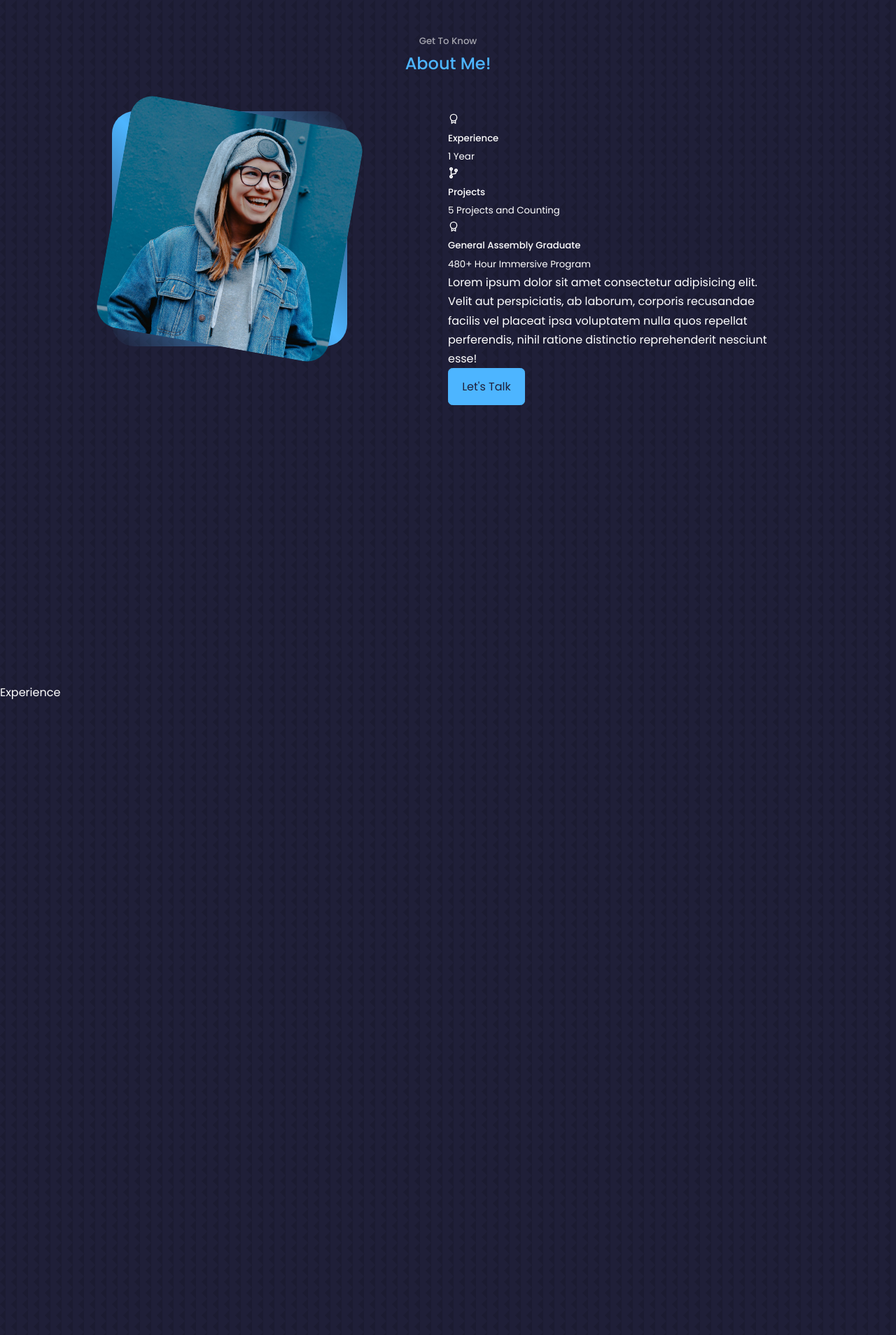
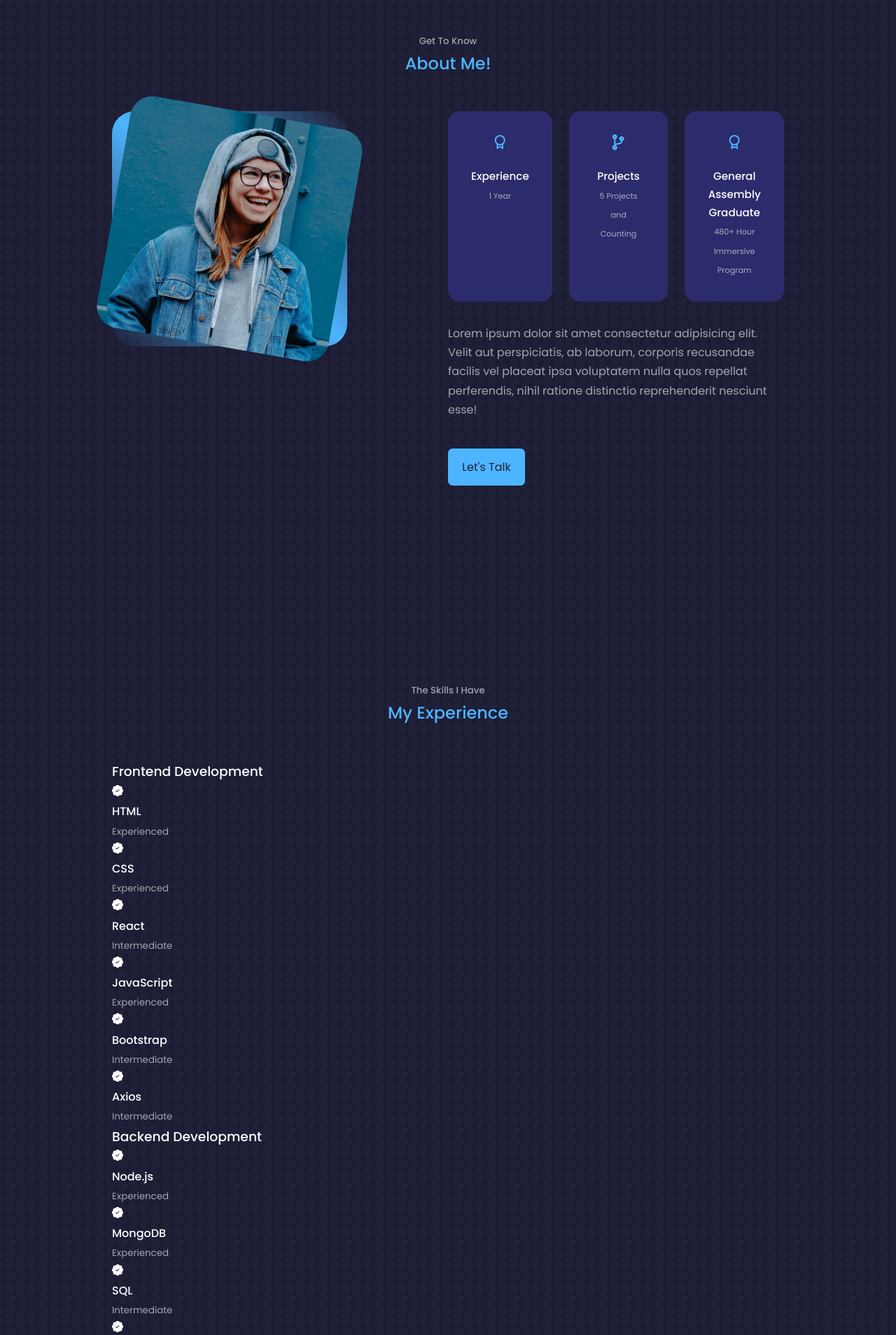
Before and after one commit to codyavila/react-portfolio-website-1, a React (Create React App) app: page / in a window 1280 px wide. Shown: the part 880-2788 px from the top of the page at 70% size. Built offline with nearby package versions, Linux system fonts and the light colour scheme.

Commit message:
Added styling for About Me and Added content to Experience

```diff
--- a/src/components/about/about.css
+++ b/src/components/about/about.css
@@ -17,4 +17,89 @@
     border-radius: 2rem;
     overflow: hidden;
     transform: rotate(10deg);
+    transition: var(--transition);
 }
+
+.about_me-image:hover {
+    transform: rotate(0);
+}
+
+.about_cards {
+    display: grid;
+    grid-template-columns: repeat(3, 1fr);
+    gap: 1.5rem;
+}
+
+.about_card {
+    background: var(--color-bg-variant);
+    border: 1px solid transparent;
+    border-radius: 1rem;
+    padding: 2rem;
+    text-align: center;
+    transition: var(--transition);
+}
+
+.about_card:hover {
+    background: transparent;
+    border-color: var(--color-primary-variant);
+    cursor: default;
+}
+
+.about_icon {
+    color: var(--color-primary);
+    font-size: 1.4rem;
+    margin-bottom: 1rem;
+}
+
+.about_card h5 {
+    font-size: 0.95rem;
+}
+
+.about_card small {
+    font-size: 0.7rem;
+    color: var(--color-light);
+}
+
+.about_content p {
+    margin: 2rem 0 2.6rem;
+    color: var(--color-light);
+}
+/* ================ MEDIA QUERIES (MEDIUM DEVICES) ======================= */
+
+@media screen and (max-width: 1024px) {
+    .about_container {
+        grid-template-columns: 1fr;
+        gap: 0;
+    }
+
+    .about_me {
+        width: 50%;
+        margin: 2rem auto 4rem;
+    }
+
+    .about_content p {
+        margin: 1rem 0 1.5rem;
+    }
+}
+
+/* ================ MEDIA QUERIES (SMALL DEVICES) ======================= */
+
+@media screen and (max-width: 600px) {
+    .about_me {
+        width: 65%;
+        margin: 0 auto 3rem;
+    }
+
+    .about_cards {
+        grid-template-columns: 1fr 1fr;
+        gap: 1rem;
+    }
+
+    .about_content {
+        text-align: center;
+    }
+
+    .about_content p {
+        margin: 1.5rem 0;
+    }
+}
--- a/src/components/experience/Experience.jsx
+++ b/src/components/experience/Experience.jsx
@@ -1,9 +1,88 @@
 import React from 'react'
 import './experience.css'
+import {BsFillPatchCheckFill} from 'react-icons/bs'
 
 const Experience = () => {
   return (
-    <section id='experience'>Experience</section>
+    <section id='experience'>
+      <h5>The Skills I Have</h5>
+      <h2>My Experience</h2>
+
+      <div className='container exxperience_container'>
+        {/* FRONTEND */}
+        <div className='experience_frontend'>
+          <h3>Frontend Development</h3>
+          <div className='experience_content'>
+            <article className='experience_details'>
+              <BsFillPatchCheckFill />
+              <h4>HTML</h4>
+              <small className='text-light'>Experienced</small>
+            </article>
+            <article className='experience_details'>
+              <BsFillPatchCheckFill />
+              <h4>CSS</h4>
+              <small className='text-light'>Experienced</small>
+            </article>
+            <article className='experience_details'>
+              <BsFillPatchCheckFill />
+              <h4>React</h4>
+              <small className='text-light'>Intermediate</small>
+            </article>
+            <article className='experience_details'>
+              <BsFillPatchCheckFill />
+              <h4>JavaScript</h4>
+              <small className='text-light'>Experienced</small>
+            </article>
+            <article className='experience_details'>
+              <BsFillPatchCheckFill />
+              <h4>Bootstrap</h4>
+              <small className='text-light'>Intermediate</small>
+            </article>
+            <article className='experience_details'>
+              <BsFillPatchCheckFill />
+              <h4>Axios</h4>
+              <small className='text-light'>Intermediate</small>
+            </article>
+          </div>
+        </div>
+        {/* BACKEND */}
+        <div className='experience_backend'>
+          <h3>Backend Development</h3>
+          <div className='experience_content'>
+            <article className='experience_details'>
+              <BsFillPatchCheckFill />
+              <h4>Node.js</h4>
+              <small className='text-light'>Experienced</small>
+            </article>
+            <article className='experience_details'>
+              <BsFillPatchCheckFill />
+              <h4>MongoDB</h4>
+              <small className='text-light'>Experienced</small>
+            </article>
+            <article className='experience_details'>
+              <BsFillPatchCheckFill />
+              <h4>SQL</h4>
+              <small className='text-light'>Intermediate</small>
+            </article>
+            <article className='experience_details'>
+              <BsFillPatchCheckFill />
+              <h4>Python</h4>
+              <small className='text-light'>Intermediate</small>
+            </article>
+            <article className='experience_details'>
+              <BsFillPatchCheckFill />
+              <h4>Mongoose</h4>
+              <small className='text-light'>Experienced</small>
+            </article>
+            <article className='experience_details'>
+              <BsFillPatchCheckFill />
+              <h4>Express</h4>
+              <small className='text-light'>Experienced</small>
+            </article>
+          </div>
+        </div>
+      </div>
+    </section>
   )
 }
 
--- a/src/components/header/CTA.jsx
+++ b/src/components/header/CTA.jsx
@@ -4,7 +4,7 @@ import CV from '../../assets/cv.pdf'
 const CTA = () => {
   return (
     <div className='cta'>
-        <a href={CV} download className='btn'>Download CV</a>
+        <a href={CV} download className='btn'>Download Resume</a>
         <a href='#contact' className='btn btn-primary'>Let's Talk</a>
     </div>
   )
```
